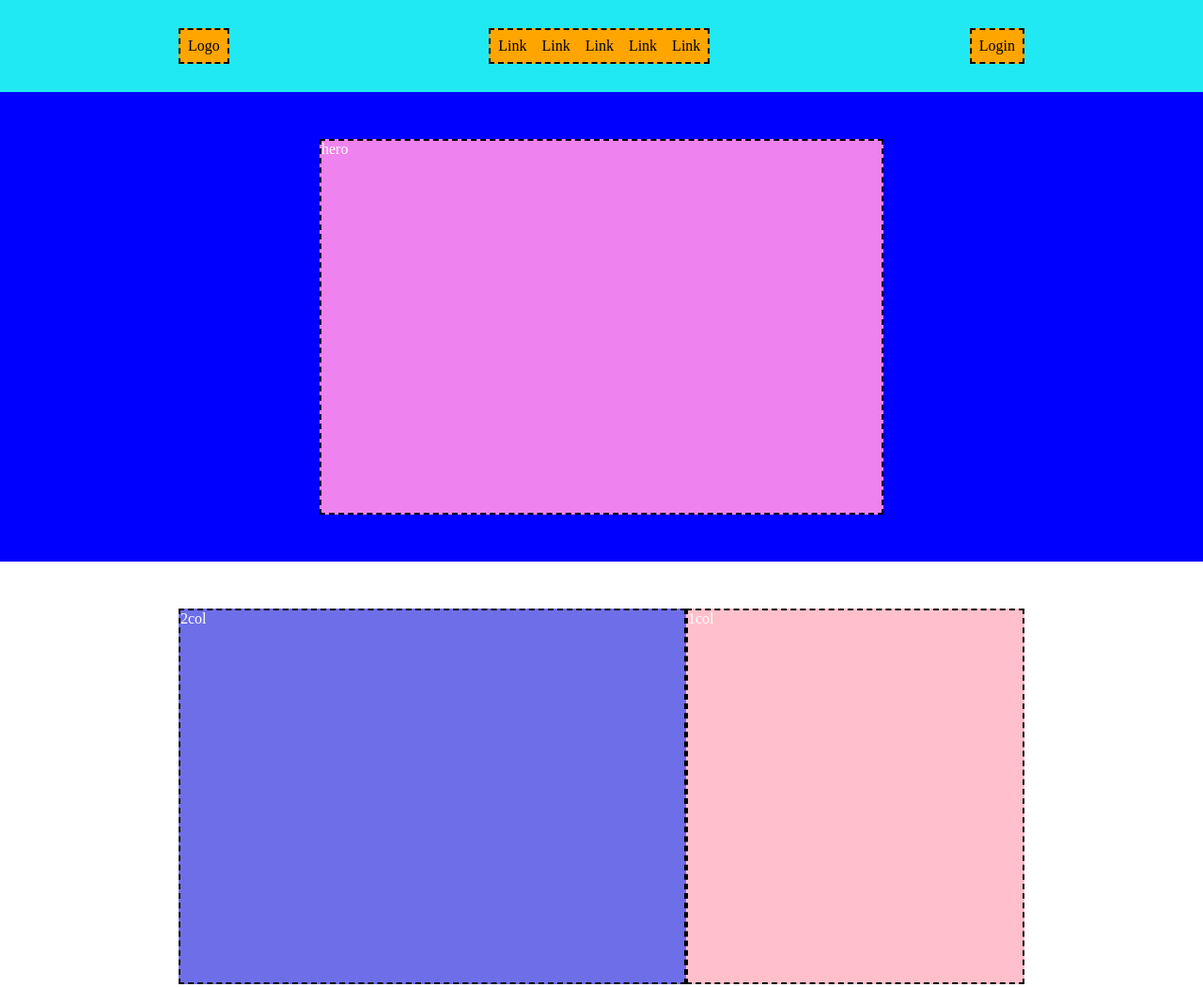
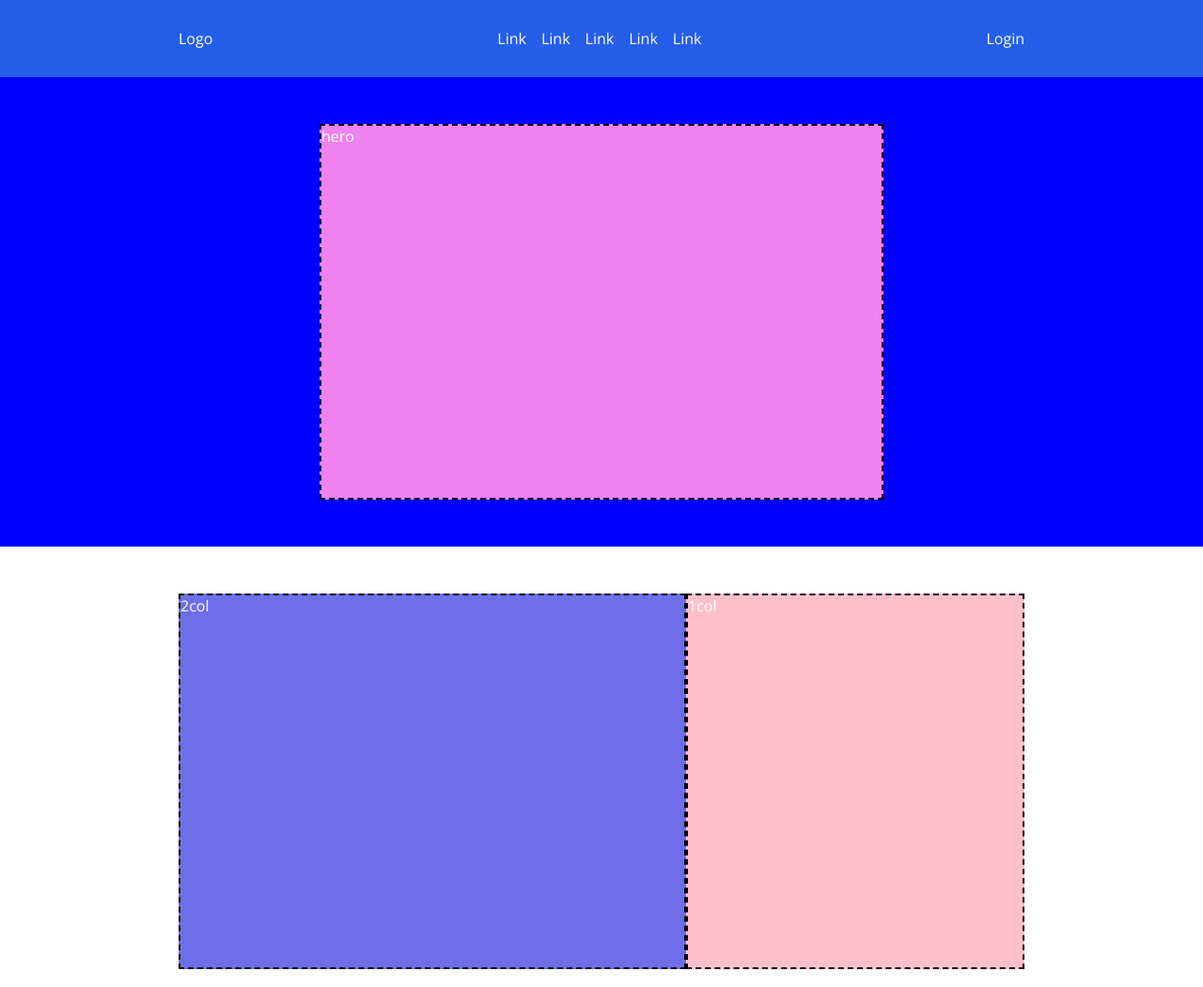
Before and after one commit to klausqama/htmlcss-discord, a plain HTML site: page index.html in a window 1280 px wide. Shown: the top 1051 px of the page at 94% size. Drawn offline with nearby package versions, Linux system fonts and the light colour scheme.

Commit message:
ADD REPO IMG - FONT FAMILY

```diff
--- a/index.html
+++ b/index.html
@@ -5,9 +5,12 @@
     <meta name="viewport" content="width=device-width, initial-scale=1.0">
     <title>discord struttura</title>
     <link rel="stylesheet" href="style.css">
+    <link rel="preconnect" href="https://fonts.googleapis.com">
+<link rel="preconnect" href="https://fonts.gstatic.com" crossorigin>
+<link href="https://fonts.googleapis.com/css2?family=Open+Sans:ital,wght@0,300..800;1,300..800&display=swap" rel="stylesheet">
 </head>
 <body>
-<header class="main-header debug">
+<header class="main-header ">
     <nav class="container navbar">
         <a class="logo" href="#">Logo</a>
         <ul class="menu">
--- a/style.css
+++ b/style.css
@@ -2,6 +2,10 @@
     box-sizing: border-box;
     margin: 0;
     padding: 0;
+   }
+
+   html{
+    font-family: "Open Sans", sans-serif;
    }
 
    /*reset rules*/
@@ -102,7 +106,8 @@
        align-items: center;
    }
    .main-header{
-       background-color: rgb(32, 233, 243);
+       background-color: #255ee9;
+       color: white;
        padding: 30px 0;
    }
    .navbar .menu{
```
Also changed, not shown: img/img.discord/ita.png (added), img/img.discord/item1.svg (added), img/img.discord/item2.svg (added), img/img.discord/item3.svg (added), img/img.discord/item4-big.svg (added), img/img.discord/jumbo.png (added), img/img.discord/logo.svg (added), img/img.discord/stars.svg (added), img/img.discord/wave.svg (added).
